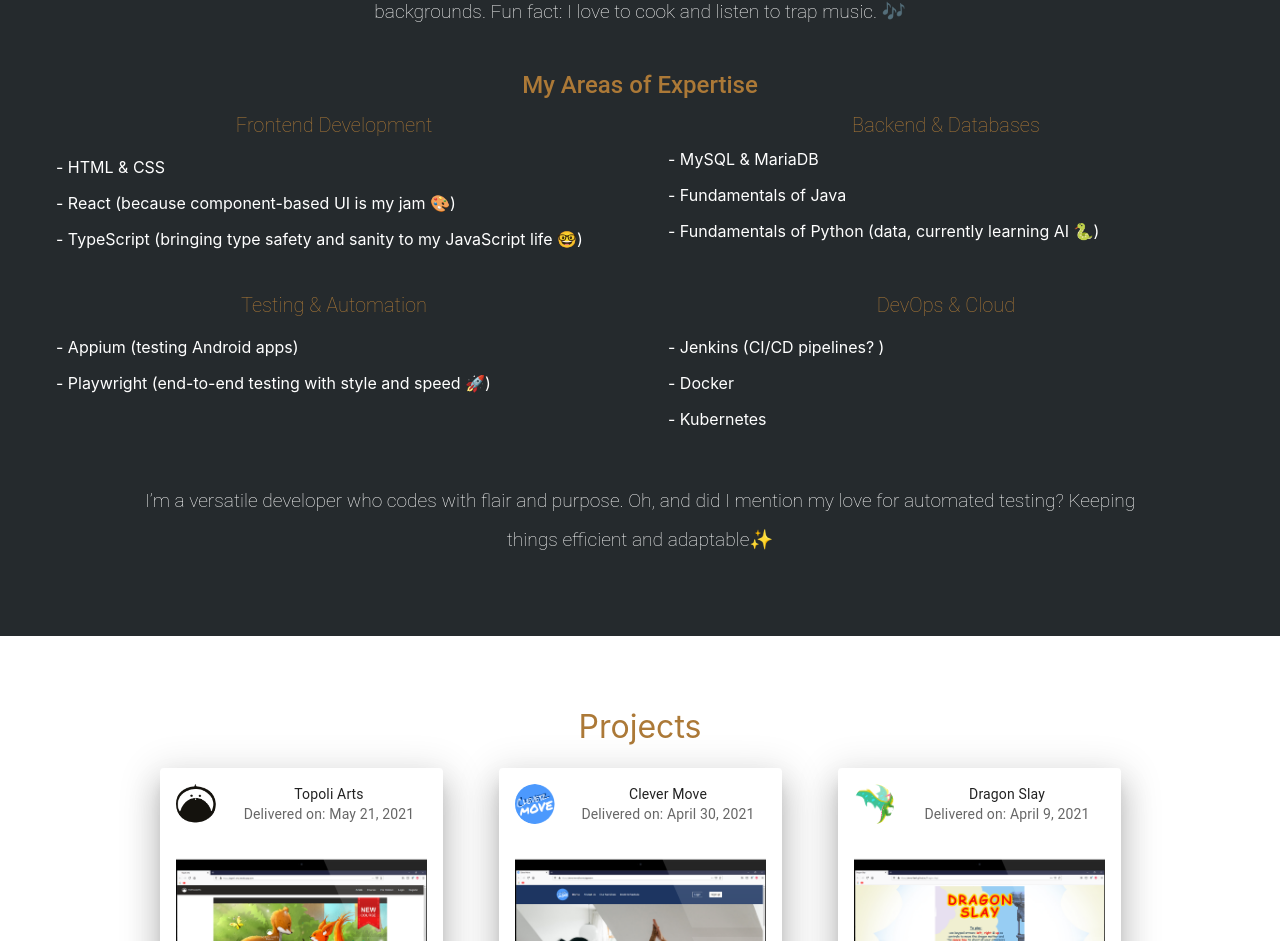
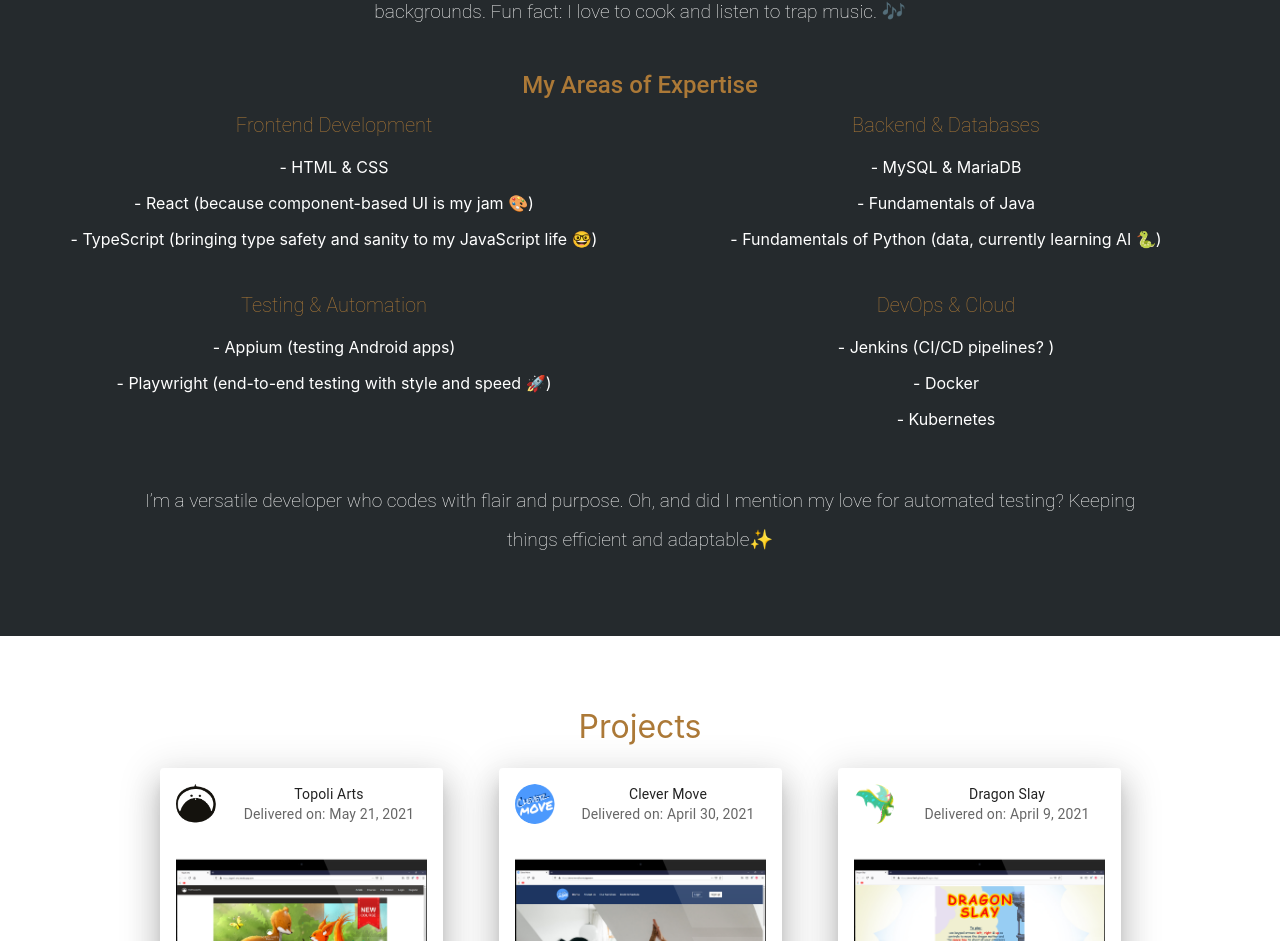
Before and after one commit to Cleverttech/my-portfolio, a React (Create React App) app: page / in a window 1280 px wide. Shown: the part 1028-1969 px from the top of the page. Built offline with nearby package versions, Linux system fonts and the light colour scheme.

Commit message:
add final style

```diff
--- a/src/App.js
+++ b/src/App.js
@@ -64,7 +64,8 @@ const App = () => {
       py: 2,
     },
     textColor: {
-      color: "white"
+      color: "white",
+      display: 'flex', flexDirection: 'column', alignItems: 'center'
     },
     linkStyle: {
       color: "white", textDecoration: "none"
@@ -74,7 +75,7 @@ const App = () => {
     titleStyle: { flexGrow: 1, paddingLeft: "40px", fontWeight: "light" },
     typoStyle: { color: theme.palette.secondary.main, fontWeight: 400 }
     , menuLinkStyle: { color: "#252a2d", textDecoration: "none" },
-    listStyle: { display: 'flex', flexDirection: 'column', alignItems: 'center', padding: 0 }
+    listStyle: { display: 'flex', flexDirection: 'column', alignItems: 'center' }
   })
   const classes = useStyles(theme);
 
```
